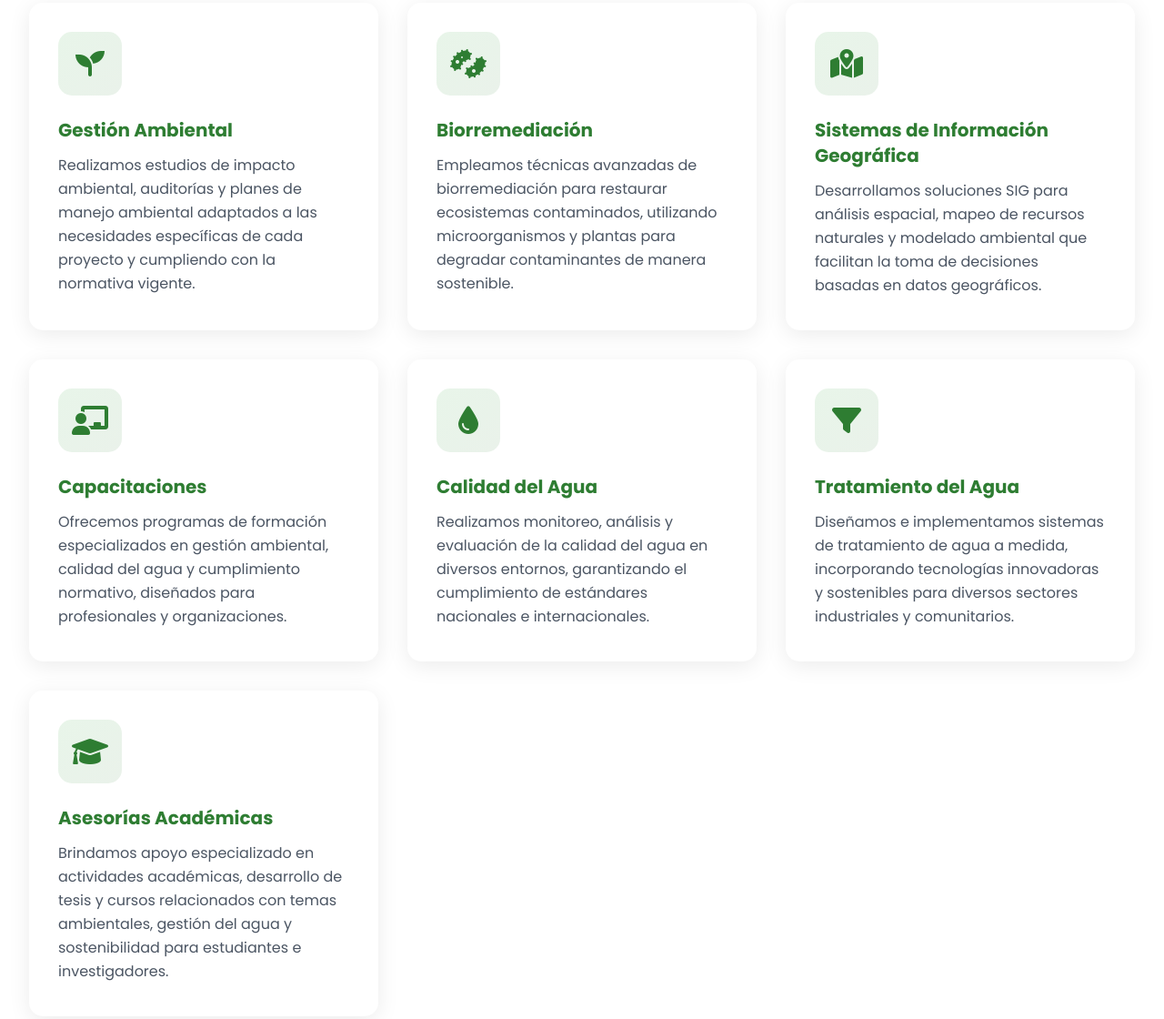
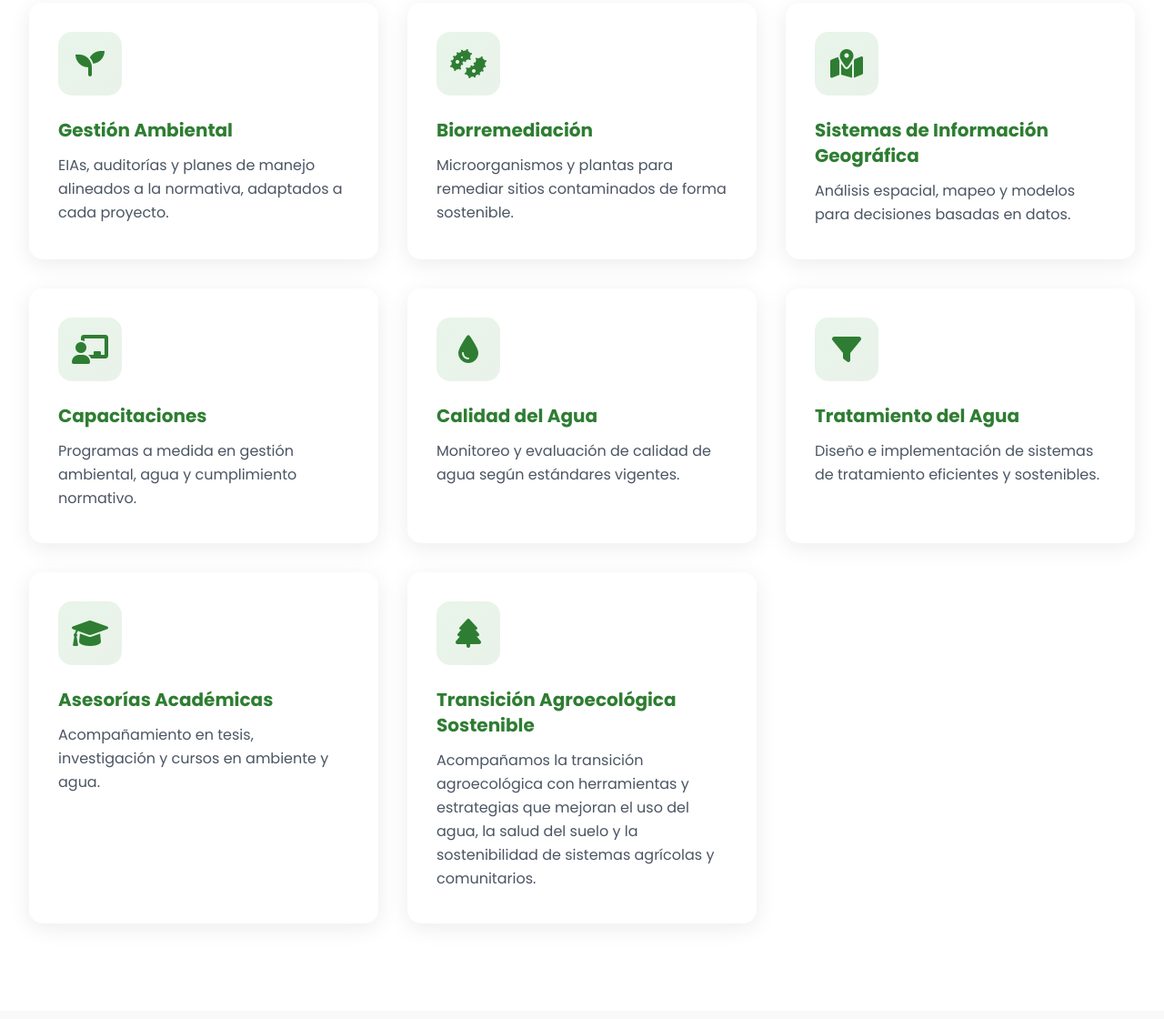
Before and after one commit to YakuWasiConsultores/YakuWasi_Consultores-Ambientales, a plain HTML site: page index.html in a window 1280 px wide. Shown: the part 2289-3409 px from the top of the page at 91% size. Drawn offline with nearby package versions, Linux system fonts and the light colour scheme; animation ran at ten frames a second.

Commit message:
Servicios: textos resumidos y nuevo servicio ‘Transición Agroecológica Sostenible’

```diff
--- a/index.html
+++ b/index.html
@@ -212,9 +212,7 @@
                         <i class="fas fa-seedling"></i>
                     </div>
                     <h3 class="text-xl font-bold mb-3" style="color: var(--accent-green);">Gestión Ambiental</h3>
-                    <p class="text-gray-600 leading-relaxed">
-                        Realizamos estudios de impacto ambiental, auditorías y planes de manejo ambiental adaptados a las necesidades específicas de cada proyecto y cumpliendo con la normativa vigente.
-                    </p>
+                    <p class="text-gray-600 leading-relaxed">EIAs, auditorías y planes de manejo alineados a la normativa, adaptados a cada proyecto.</p>
                 </div>
 
                 <div class="service-card" data-aos="fade-up" data-aos-delay="300">
@@ -222,9 +220,7 @@
                         <i class="fas fa-bacteria"></i>
                     </div>
                     <h3 class="text-xl font-bold mb-3" style="color: var(--accent-green);">Biorremediación</h3>
-                    <p class="text-gray-600 leading-relaxed">
-                        Empleamos técnicas avanzadas de biorremediación para restaurar ecosistemas contaminados, utilizando microorganismos y plantas para degradar contaminantes de manera sostenible.
-                    </p>
+                    <p class="text-gray-600 leading-relaxed">Microorganismos y plantas para remediar sitios contaminados de forma sostenible.</p>
                 </div>
 
                 <div class="service-card" data-aos="fade-up" data-aos-delay="400">
@@ -232,9 +228,7 @@
                         <i class="fas fa-map-marked-alt"></i>
                     </div>
                     <h3 class="text-xl font-bold mb-3" style="color: var(--accent-green);">Sistemas de Información Geográfica</h3>
-                    <p class="text-gray-600 leading-relaxed">
-                        Desarrollamos soluciones SIG para análisis espacial, mapeo de recursos naturales y modelado ambiental que facilitan la toma de decisiones basadas en datos geográficos.
-                    </p>
+                    <p class="text-gray-600 leading-relaxed">Análisis espacial, mapeo y modelos para decisiones basadas en datos.</p>
                 </div>
 
                 <div class="service-card" data-aos="fade-up" data-aos-delay="500">
@@ -242,9 +236,7 @@
                         <i class="fas fa-chalkboard-teacher"></i>
                     </div>
                     <h3 class="text-xl font-bold mb-3" style="color: var(--accent-green);">Capacitaciones</h3>
-                    <p class="text-gray-600 leading-relaxed">
-                        Ofrecemos programas de formación especializados en gestión ambiental, calidad del agua y cumplimiento normativo, diseñados para profesionales y organizaciones.
-                    </p>
+                    <p class="text-gray-600 leading-relaxed">Programas a medida en gestión ambiental, agua y cumplimiento normativo.</p>
                 </div>
 
                 <div class="service-card" data-aos="fade-up" data-aos-delay="600">
@@ -252,9 +244,7 @@
                         <i class="fas fa-tint"></i>
                     </div>
                     <h3 class="text-xl font-bold mb-3" style="color: var(--accent-green);">Calidad del Agua</h3>
-                    <p class="text-gray-600 leading-relaxed">
-                        Realizamos monitoreo, análisis y evaluación de la calidad del agua en diversos entornos, garantizando el cumplimiento de estándares nacionales e internacionales.
-                    </p>
+                    <p class="text-gray-600 leading-relaxed">Monitoreo y evaluación de calidad de agua según estándares vigentes.</p>
                 </div>
 
                 <div class="service-card" data-aos="fade-up" data-aos-delay="700">
@@ -262,9 +252,7 @@
                         <i class="fas fa-filter"></i>
                     </div>
                     <h3 class="text-xl font-bold mb-3" style="color: var(--accent-green);">Tratamiento del Agua</h3>
-                    <p class="text-gray-600 leading-relaxed">
-                        Diseñamos e implementamos sistemas de tratamiento de agua a medida, incorporando tecnologías innovadoras y sostenibles para diversos sectores industriales y comunitarios.
-                    </p>
+                    <p class="text-gray-600 leading-relaxed">Diseño e implementación de sistemas de tratamiento eficientes y sostenibles.</p>
                 </div>
 
                 <div class="service-card" data-aos="fade-up" data-aos-delay="800">
@@ -272,9 +260,16 @@
                         <i class="fas fa-graduation-cap"></i>
                     </div>
                     <h3 class="text-xl font-bold mb-3" style="color: var(--accent-green);">Asesorías Académicas</h3>
-                    <p class="text-gray-600 leading-relaxed">
-                        Brindamos apoyo especializado en actividades académicas, desarrollo de tesis y cursos relacionados con temas ambientales, gestión del agua y sostenibilidad para estudiantes e investigadores.
-                    </p>
+                    <p class="text-gray-600 leading-relaxed">Acompañamiento en tesis, investigación y cursos en ambiente y agua.</p>
+                </div>
+
+                <!-- Transición Agroecológica Sostenible -->
+                <div class="service-card" data-aos="fade-up" data-aos-delay="900">
+                    <div class="service-icon">
+                        <i class="fas fa-tree"></i>
+                    </div>
+                    <h3 class="text-xl font-bold mb-3" style="color: var(--accent-green);">Transición Agroecológica Sostenible</h3>
+                    <p class="text-gray-600 leading-relaxed">Acompañamos la transición agroecológica con herramientas y estrategias que mejoran el uso del agua, la salud del suelo y la sostenibilidad de sistemas agrícolas y comunitarios.</p>
                 </div>
             </div>
         </div>
```
